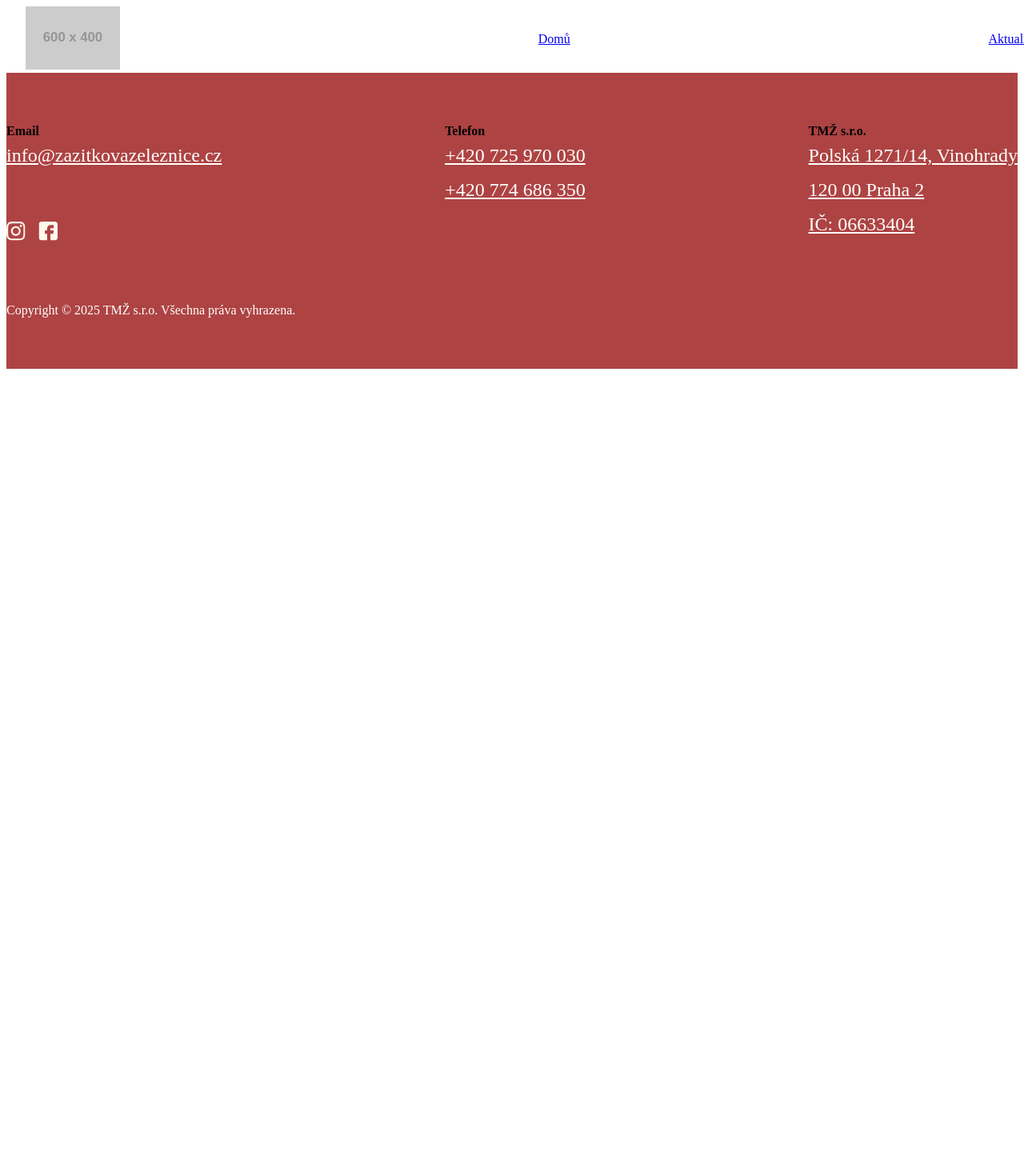
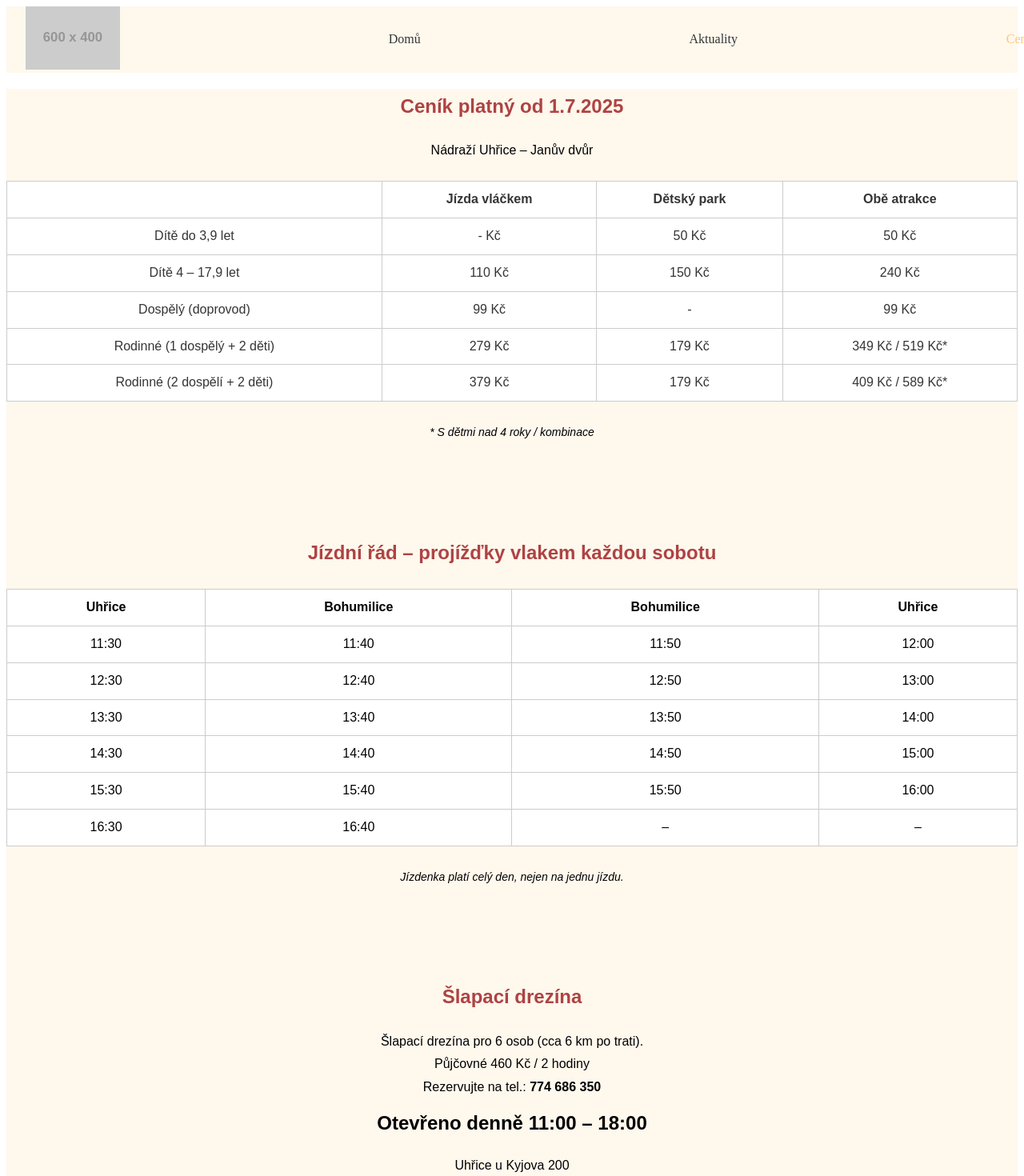
Before and after one commit to PavelWol/vlaky, a Nuxt app: page /cenik in a window 1280 px wide. Shown: the top 1470 px of the page at 80% size. Before the commit the page ends 800 px from the top, so only its background shows below. Built offline with nearby package versions, Linux system fonts and the light colour scheme.

Commit message:
cenik + nav update

```diff
--- a/app/components/navigation/Footer.vue
+++ b/app/components/navigation/Footer.vue
@@ -89,6 +89,7 @@ footer {
 
 footer h4 {
   margin: 0;
+  color: #FFC779;
 }
 
 footer a {
--- a/app/components/navigation/Navigation.vue
+++ b/app/components/navigation/Navigation.vue
@@ -1,4 +1,5 @@
 <template>
+  <div class="nav-bg">
     <nav class="navbar">
       <NuxtLink to="/">
         <img  src="https://placehold.co/600x400" alt="Logo" class="logo"> <!-- logo -->
@@ -7,14 +8,15 @@
           v-for="link in navLinks"
           :key="link.to"
           :to="link.to"
-        class="hover:underline transition"
+          class="links"
           :class="{
-        'nav-links': route.path === link.to || route.path.startsWith(link.to + '/')
+          'active': route.path === link.to || route.path.startsWith(link.to + '/')
         }"
       >
         {{ link.label }}
       </NuxtLink>
     </nav>
+  </div>
 </template>
 <script setup lang="js">
 
@@ -25,7 +27,7 @@ const route = useRoute()
 const navLinks = [
   { to: '/', label: 'Domů' },
   { to: '/aktuality', label: 'Aktuality' },
- // { to: '/cenik', label: 'Ceník' },
+  { to: '/cenik', label: 'Ceník' },
  // { to: '/atrakce', label: 'Atrakce' },
  // { to: '/oslavy', label: 'Oslavy' },
  // { to: '/skoly-skolky', label: 'Školy a školky' },
@@ -36,6 +38,11 @@ const navLinks = [
 <style>
 
 /* Navigace */
+
+.nav-bg {
+  background-color: #FFF8ED;
+}
+
 .navbar {
   width: 100%;
   max-width: 1300px;
@@ -51,26 +58,23 @@ const navLinks = [
   z-index: 2;
 }
 
-.logo {
-  width: 118px;
-}
-
-.nav-links {
-  list-style: none;
-  display: flex;
-  gap: 30px;
-  margin: 0;
-}
-
-.nav-links a {
-  color: white;
+.navbar a {
+  color: #353535;
   text-decoration: none;
   font-weight: 500;
   transition: color 0.3s;
 }
 
-.nav-links a:hover {
+.logo {
+  width: 118px;
+}
+
+.links:hover {
   color: #FFC779;
 }
 
+.active {
+  color: #FFC779 !important;
+}
+
 </style>
--- /dev/null
+++ b/app/pages/cenik.vue
@@ -0,0 +1,154 @@
+<template>
+  <div class="cenik-page">
+    <div class="container">
+      <!-- Sekce 1: Ceník -->
+      <section class="section">
+        <h2>Ceník platný od 1.7.2025</h2>
+        <p>Nádraží Uhřice – Janův dvůr</p>
+        <table class="price-table">
+          <thead>
+          <tr>
+            <th></th>
+            <th>Jízda vláčkem</th>
+            <th>Dětský park</th>
+            <th>Obě atrakce</th>
+          </tr>
+          </thead>
+          <tbody>
+          <tr>
+            <td>Dítě do 3,9 let</td>
+            <td>- Kč</td>
+            <td>50 Kč</td>
+            <td>50 Kč</td>
+          </tr>
+          <tr>
+            <td>Dítě 4 – 17,9 let</td>
+            <td>110 Kč</td>
+            <td>150 Kč</td>
+            <td>240 Kč</td>
+          </tr>
+          <tr>
+            <td>Dospělý (doprovod)</td>
+            <td>99 Kč</td>
+            <td>-</td>
+            <td>99 Kč</td>
+          </tr>
+          <tr>
+            <td>Rodinné (1 dospělý + 2 děti)</td>
+            <td>279 Kč</td>
+            <td>179 Kč</td>
+            <td>349 Kč / 519 Kč*</td>
+          </tr>
+          <tr>
+            <td>Rodinné (2 dospělí + 2 děti)</td>
+            <td>379 Kč</td>
+            <td>179 Kč</td>
+            <td>409 Kč / 589 Kč*</td>
+          </tr>
+          </tbody>
+        </table>
+        <p class="note">* S dětmi nad 4 roky / kombinace</p>
+      </section>
+
+      <!-- Sekce 2: Jízdní řád -->
+      <section class="section">
+        <h2>Jízdní řád – projížďky vlakem každou sobotu</h2>
+        <table class="schedule-table">
+          <thead>
+          <tr>
+            <th>Uhřice</th>
+            <th>Bohumilice</th>
+            <th>Bohumilice</th>
+            <th>Uhřice</th>
+          </tr>
+          </thead>
+          <tbody>
+          <tr><td>11:30</td><td>11:40</td><td>11:50</td><td>12:00</td></tr>
+          <tr><td>12:30</td><td>12:40</td><td>12:50</td><td>13:00</td></tr>
+          <tr><td>13:30</td><td>13:40</td><td>13:50</td><td>14:00</td></tr>
+          <tr><td>14:30</td><td>14:40</td><td>14:50</td><td>15:00</td></tr>
+          <tr><td>15:30</td><td>15:40</td><td>15:50</td><td>16:00</td></tr>
+          <tr><td>16:30</td><td>16:40</td><td>–</td><td>–</td></tr>
+          </tbody>
+        </table>
+        <p class="note">Jízdenka platí celý den, nejen na jednu jízdu.</p>
+      </section>
+
+      <!-- Sekce 3: Drezína a kontakt -->
+      <section class="section">
+        <h2>Šlapací drezína</h2>
+        <p>
+          Šlapací drezína pro 6 osob (cca 6 km po trati).<br>
+          Půjčovné 460 Kč / 2 hodiny<br>
+          Rezervujte na tel.: <strong>774 686 350</strong>
+        </p>
+        <p class="open-time">Otevřeno denně 11:00 – 18:00</p>
+        <p class="contact">
+          Uhřice u Kyjova 200<br>
+          GPS: 49.0223742N, 16.9649011E<br>
+          facebook: zážitková železnice Čejč - Uhřice<br>
+          instagram: zazitkovazeleznice<br>
+          #zazitkovazeleznice
+        </p>
+      </section>
+    </div>
+  </div>
+</template>
+
+<style>
+
+.cenik-page {
+  font-family: sans-serif;
+  line-height: 180%;
+  background: #FFF8ED;
+  text-align: center;
+}
+
+.section:not(:first-child) {
+  padding-top: 80px;
+}
+
+h2 {
+  line-height: 180%;
+  color: #AE4343;
+}
+
+table {
+  width: 100%;
+  margin: 24px auto;
+  border-collapse: collapse;
+}
+
+th, td {
+  border: 1px solid #ccc;
+  padding: 8px;
+}
+
+.price-table th, .price-table td {
+  background-color: #ffffff;
+  color: #353535;
+}
+
+.schedule-table th, .schedule-table td {
+  background-color: #ffffff;
+}
+
+.note {
+  font-style: italic;
+  font-size: 14px;
+}
+
+.open-time {
+  font-weight: bold;
+  font-size: 24px;
+  margin-top: 16px;
+}
+
+.contact {
+  margin-top: 16px;
+  font-size: 16px;
+}
+
+</style>
+<script setup lang="ts">
+</script>
--- a/app/pages/index.vue
+++ b/app/pages/index.vue
@@ -40,6 +40,7 @@ p, a {
 p {
   font-size: 24px;
   line-height: 180%;
+  color: #353535;
 }
 
 h1 {
```
Lines whose indentation alone changed are shown as unchanged.
